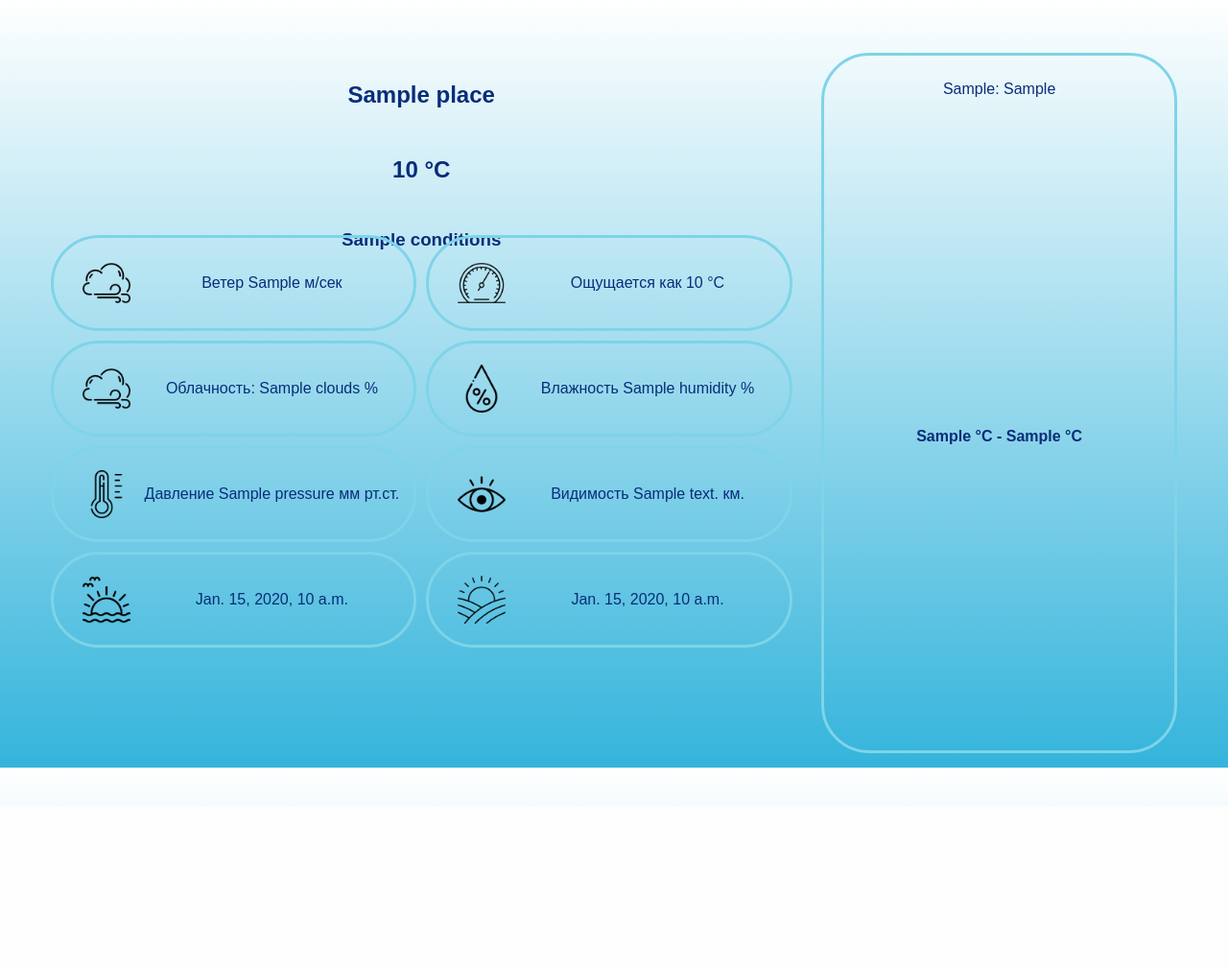
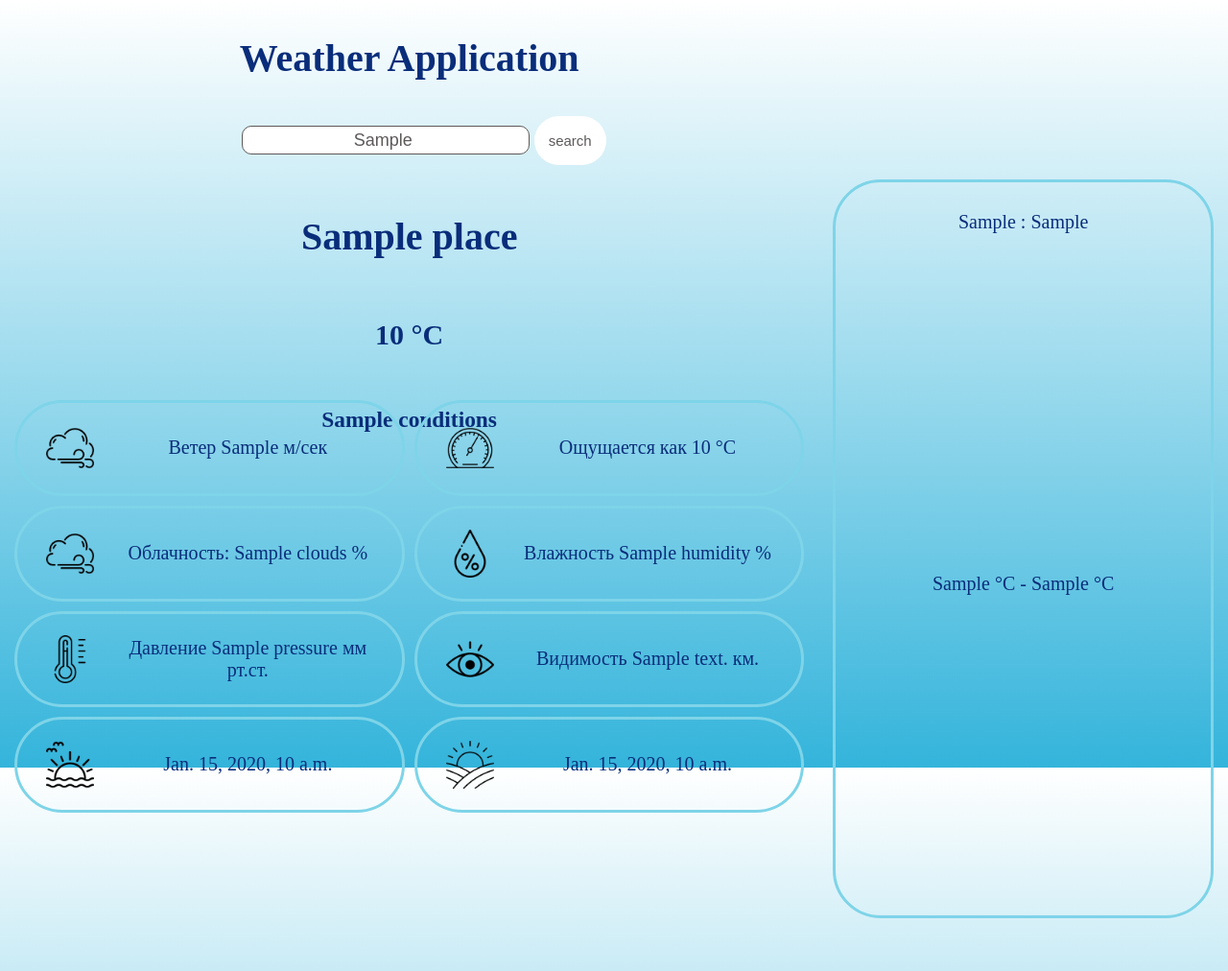
Before and after one commit to ElenaGlu/Weather_forecast, a Django app: template App/templates/App/weather_forecast.html in a window 1280 px wide. Shown: the whole page at 96% size. Before the commit the page ends 800 px from the top, so only its background shows below. Run offline with Django 4.2, Linux system fonts and the light colour scheme; the template is opened without the code that fills it: most values are stand-ins (such as "Sample title", 1, 10 or a date in 2020); some libraries are stand-ins or nearby versions; some web fonts are replaced.

Commit message:
combining templates

```diff
--- a/App/static/css/grid-style.css
+++ b/App/static/css/grid-style.css
@@ -8,7 +8,6 @@ body {
 .grid * {
     padding: 5px 15px;
     text-align: center;
-    font-family: sans-serif;
     color: rgb(9, 45, 122);
 }
 
@@ -18,7 +17,7 @@ body {
     height: 100%;
     display: grid;
     grid-template-columns: 2fr 1fr;
-    grid-template-rows: 50px 1fr 50px;
+    grid-template-rows: 1fr 1fr 50px;
     grid-template-areas:
      "header header"
      "main section"
@@ -30,7 +29,7 @@ main {
     display: grid;
     gap: 10px;
     grid-template-columns: 1fr 1fr;
-    grid-template-rows: 180px 100px 100px 100px 100px 100px;
+    grid-template-rows: 220px 100px 100px 100px 100px 100px;
     grid-template-areas:
     "today today"
     "wind real"
@@ -118,9 +117,7 @@ section {
 .tommorow {
     display: grid;
     grid-template-columns: 1fr;
-    grid-template-rows: 1fr 1fr ;
-
-
+    grid-template-rows: 1fr 1fr;
 }
 
 footer {
--- a/App/static/css/search.css
+++ b/App/static/css/search.css
@@ -1,3 +1,5 @@
+ * {box-sizing: border-box;}
+
 html,
 body {
     height: 100%;
@@ -14,16 +16,15 @@ body {
 body {
   font-family: 'Rocher';
   text-align: center;
-  font-size: 35px;
+  font-size: 20px;
   height: 100vh;
   display: flex;
   flex-direction: column;
   align-items: center;
   justify-content: center;
-}
-
-h1 {
-  margin: 0;
+    margin: 0;
+  padding: 0;
+  background-color: #ffffff;
 }
 
 @font-palette-values --Mint {
@@ -62,3 +63,7 @@ input[type=submit] {
 
 
 }
+.tommorow {
+  border: 3px solid rgb(126, 212, 232);
+  border-radius: 50px;
+}
--- a/App/static/css/style.css
+++ /dev/null
@@ -1,18 +0,0 @@
-
-/* поиск*/
-
- * {box-sizing: border-box;}
-
- body{
-  margin: 0;
-  padding: 0;
-  background-color: #ffffff;
-  height: 100vh;
-  display: flex;
-  justify-content: center;
-  align-items: center;
-}
-.tommorow {
-  border: 3px solid rgb(126, 212, 232);
-  border-radius: 50px;
-}
--- a/App/templates/App/base.html
+++ b/App/templates/App/base.html
@@ -3,7 +3,7 @@
 <head>
     <meta charset="UTF-8">
     <meta name="viewport" content="width=device-width, initial-scale=1.0">
-    <link rel="stylesheet" type="text/css" href="{% static 'css/style.css' %}">
+    <link rel="stylesheet" type="text/css" href="{% static 'css/search.css' %}">
     <link rel="stylesheet" type="text/css" href="{% static 'css/grid-style.css' %}">
     <link href="https://use.fontawesome.com/releases/v5.6.1/css/all.css" rel="stylesheet">
     <link href="https://fonts.googleapis.com/css2?family=Lato&display=swap" rel="stylesheet">
@@ -12,18 +12,14 @@
 <body>
     <div class="grid">
         <header>
-
-
-<!--                <form action="place/" method="post">-->
-<!--                           {% csrf_token %}-->
-<!--                    <label for="place">Ваш город: </label>-->
-<!--                    <input id="place" type="text" name="place" value="{{ current_place }}">-->
-<!--                    <input type="submit" value="OK">-->
-<!--                </form>-->
-
+<h1 class="mint">Weather Application</h1>
+                <form action="place/" method="post">
+                           {% csrf_token %}
+                    <label for="place"></label>
+                    <input id="place" type="text" placeholder="Your City" name="place" value="{{ current_place }}">
+                    <input type="submit" value="search">
+                </form>
         </header>
-
-
   {% block content %}
 		{% endblock %}
     </div>
--- a/App/templates/App/weather_forecast.html
+++ b/App/templates/App/weather_forecast.html
@@ -2,7 +2,7 @@
 {% block content %}
         <main>
             <div class="Today">
-                <h2>{{ place }} </h2>
+                <h1>{{ place }} </h1>
                 <h2>{{ temperature }} °C </h2>
                 <h3>{{ conditions }} </h3>
 
@@ -30,8 +30,9 @@
         <section>
             <div class="tommorow">
                     {% for k, v  in dict1.items %}
-                        <p>{{ k }}: {{ v.2 }}</p>
-                        <h4>{{ v.0 }} °C - {{ v.1 }} °C </h4>
+                        <p>{{ k }} : {{ v.2 }} </p>
+                        <p>{{ v.0 }} °C - {{ v.1 }} °C </p>
+
                     {% endfor %}
         </section>
 
```
Also changed, not shown: App/templates/App/search.html (+1 -38 lines).
